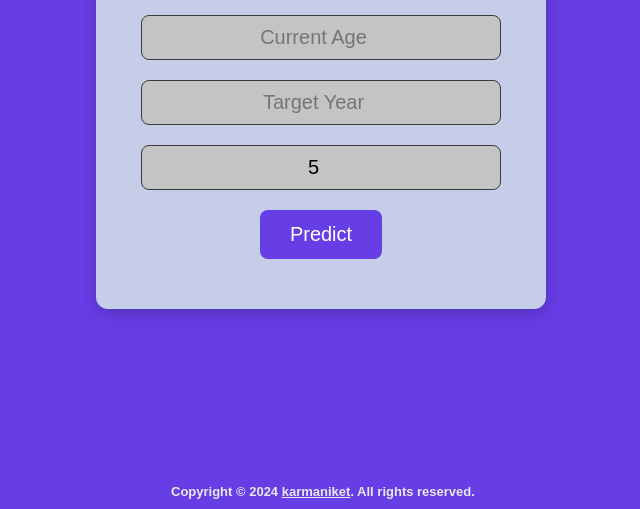
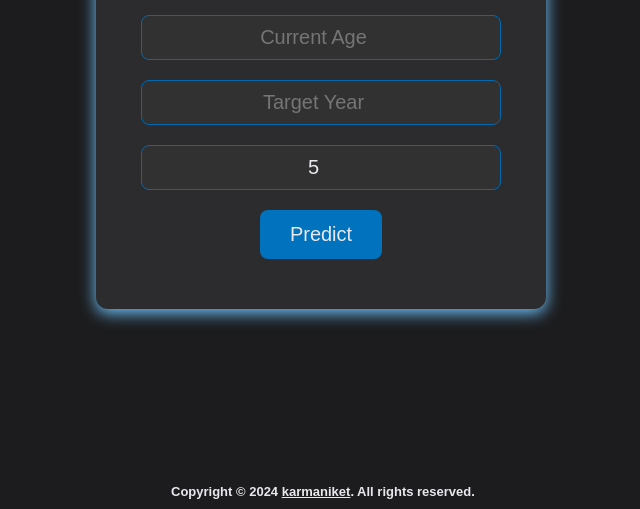
Before and after one commit to karmaniket/Academic-Predictor, a plain HTML site: page index.html in a window 1280 px wide. Shown: the part 291-800 px from the top of the page, without its empty margins (319-959 px from the left). Drawn offline with Linux system fonts and the light colour scheme; a web font is replaced by a local one.

Commit message:
Add files via upload

```diff
--- a/index.html
+++ b/index.html
@@ -3,7 +3,7 @@
 <head>
     <meta charset="UTF-8">
     <meta name="viewport" content="width=device-width, initial-scale=1.0">
-    <title>Academic Predictor by karmaniket</title>
+    <title>Academic Predictor</title>
     <link rel="stylesheet" href="styles.css">
     <link href="https://fonts.googleapis.com/css2?family=SF+Pro:wght@400;600&display=swap" rel="stylesheet">
 </head>
--- a/script.js
+++ b/script.js
@@ -28,7 +28,7 @@ document.getElementById('gradeForm').addEventListener('submit', function(e) {
     if (!isNaN(currentAge) && !isNaN(targetYear)) {
         if (targetYear < birthYear) {
             document.getElementById('result').innerText = `Seriously? you were not born yet!`;
-        }else if (targetYear - birthYear > 26) {
+        }else if (targetYear - birthYear > 29) {
             document.getElementById('result').innerText = 'Bro relax get a life';
         }else if (targetYear > birthYear +17) {
             document.getElementById('programGroup').style.display = 'block';
--- a/styles.css
+++ b/styles.css
@@ -1,22 +1,19 @@
 body {
     font-family: 'SF Pro', sans-serif;
-    /* background-color: #1c1c1e; */
-    background: #673de6;
+    background-color: #1c1c1e;
     display: flex;
     justify-content: center;
     align-items: center;
     height: 100vh;
     margin: 0;
-    /* color: #f5f5f7; */
+
 }
 
 .container {
-    /* background-color: #2c2c2e; */
-    background: #c5cde9;
-    color: #3a3a3c;
+    background-color: #2c2c2e;
     padding: 25px;
     border-radius: 12px;
-    box-shadow: 0 4px 16px rgba(0, 0, 0, 0.2);
+    box-shadow: 0 4px 16px rgb(113, 198, 255);
     width: 100%;
     max-width: 400px;
     text-align: center;
@@ -27,6 +24,7 @@ h1 {
     margin-bottom: 30px;
     font-weight: 700;
     font-size: 35px;
+    color: #E8E8ED;
 }
 h3 {
     position: absolute;
@@ -50,24 +48,23 @@ label {
     margin-bottom: 10px;
     margin-top: 15px;
     font-weight: 600;
-    /* color: #a1a1a3; */
 }
 
 input, select {
     width: 90%;
     padding: 10px;
-    border: 1px solid #3a3a3c;
+    border: 1px solid rgb(0, 105, 175);
     border-radius: 8px;
     box-sizing: border-box;
     font-size: 20px;
-    /* background-color: #a1a1a3; */
-    background: rgb(196, 196, 196);
+    background: rgb(49, 49, 49);
+    color: #E8E8ED;
     text-align: center;
 }
 
 button {
-    background-color: #673de6;
-    color: white;
+    background-color: rgb(0, 114, 190);
+    color: #E8E8ED;
     border: none;
     padding: 13px 30px;
     border-radius: 8px;
@@ -77,13 +74,13 @@ button {
 }
 
 button:hover {
-    background-color: #5025d1;
+    background-color: #0020b1;
 }
 
 .result {
     margin-top: 25px;
     font-size: 18px;
-    color: #3a3a3c;
+    color: #E8E8ED;
     font-weight: 600;
 }
 
@@ -91,7 +88,7 @@ button:hover {
     .container {
         padding: 20px;
         max-width: 100%;
-        margin: 25px;
+        margin: 50px;
     }
 
     h1 {
```
